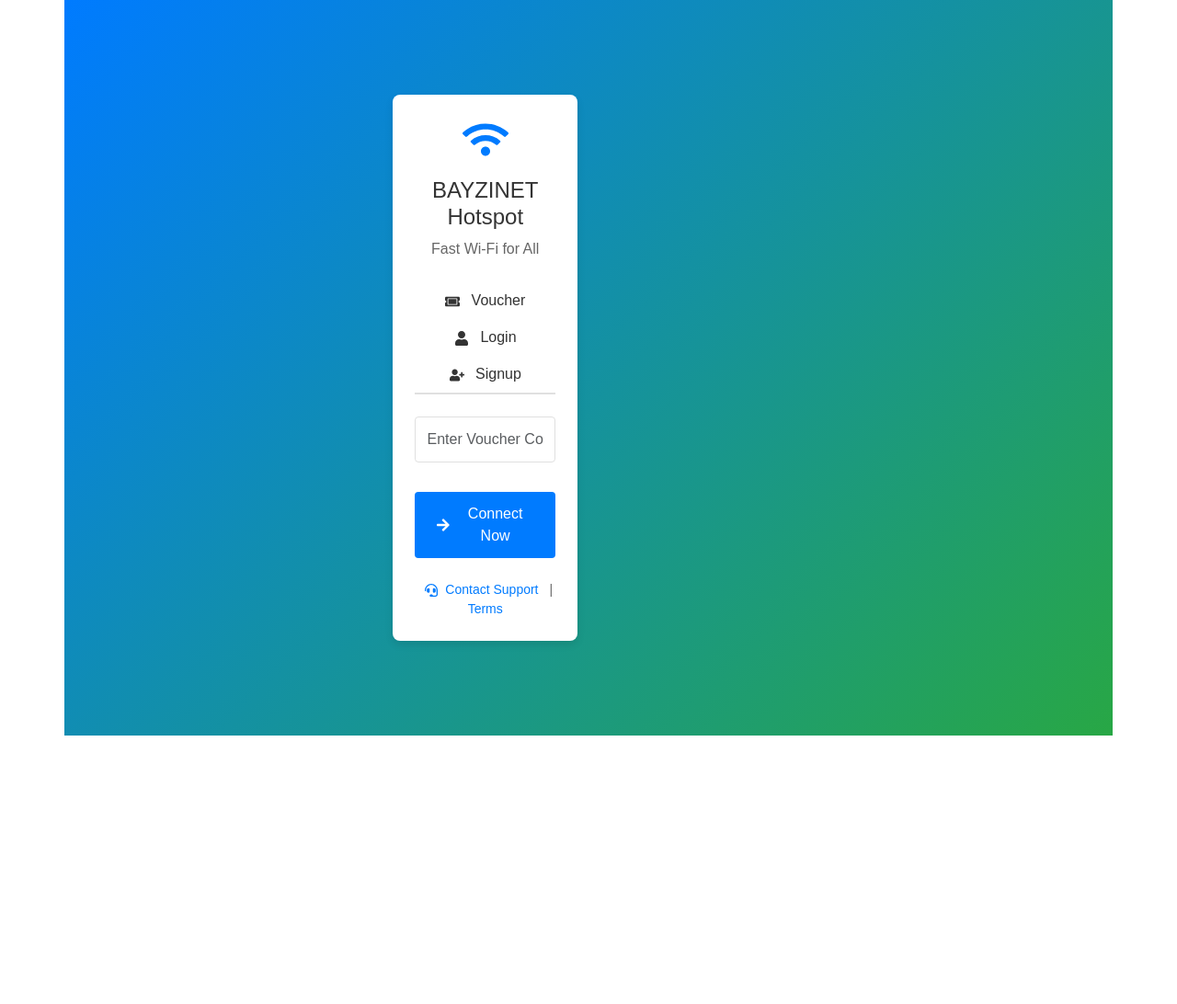
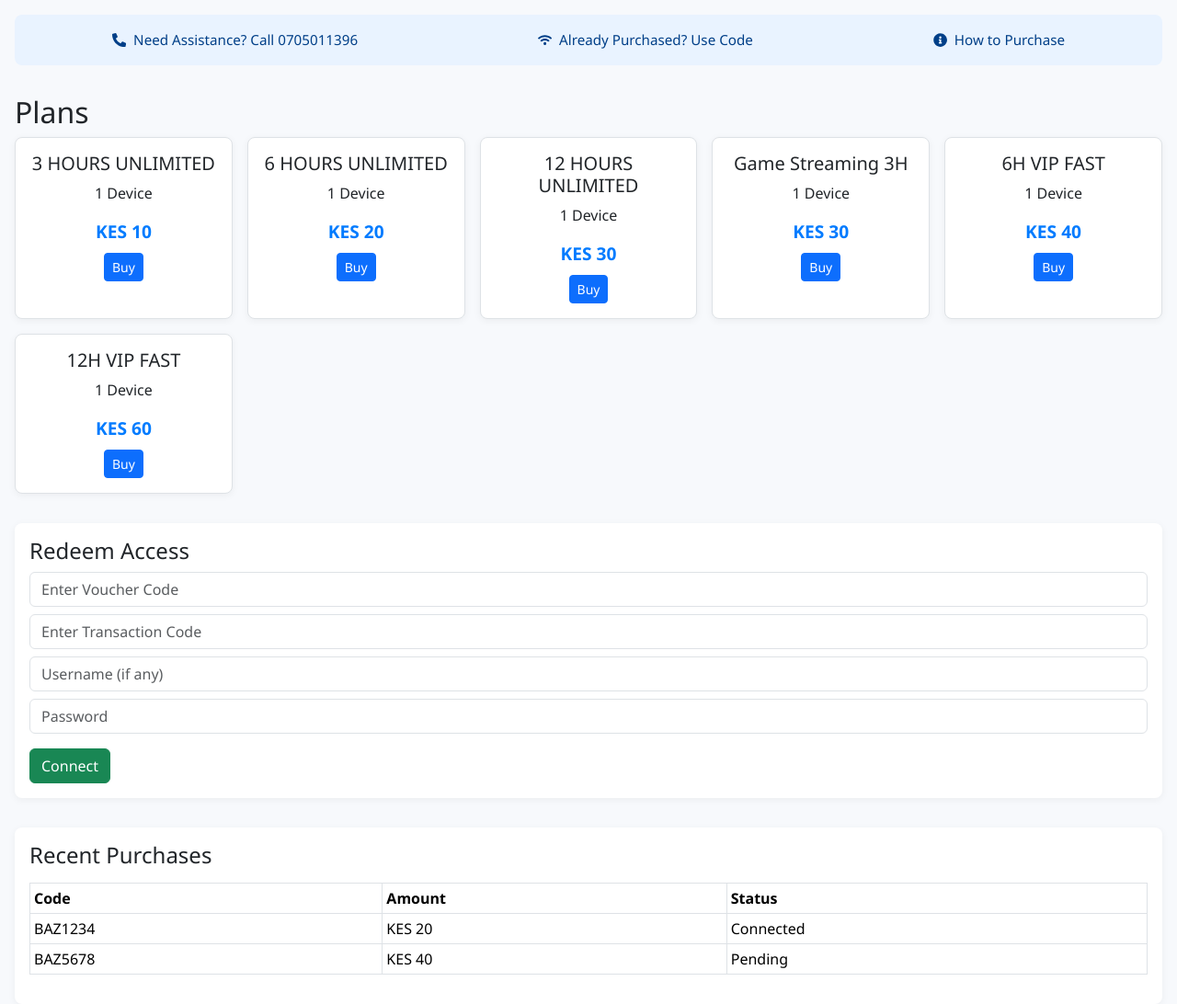
Before and after one commit to Ericadeshh/Bayzinet_Billing_System, a React (Vite) app in the folder billing_sys_frontend/: page / in a window 1280 px wide. Shown: the top 1092 px of the page at 92% size. Before the commit the page ends 800 px from the top, so only its background shows below. Built offline with nearby package versions, Linux system fonts and the light colour scheme.

Commit message:
UI update

```diff
--- a/billing_sys_frontend/src/App.tsx
+++ b/billing_sys_frontend/src/App.tsx
@@ -1,32 +1,15 @@
+import React from "react";
 import { BrowserRouter as Router, Routes, Route } from "react-router-dom";
-import { Suspense } from "react";
-import { FaSpinner } from "react-icons/fa";
-import LandingPage from "../src/components/LandingPage/LandingPage";
-import Dashboard from "../src/components/UserDashboard/UserDashboard";
-import AdminPanel from "../src/components/AdminPanel/AdminPanel";
-import Support from "../src/components/Support/Support";
-import styles from "./App.module.css";
+import Home from "./pages/Home/Home";
 
 const App: React.FC = () => {
   return (
-    <div className={styles.appContainer}>
-      <Router>
-        <Suspense
-          fallback={
-            <div className={styles.spinnerWrapper}>
-              <FaSpinner className={styles.spinner} />
-            </div>
-          }
-        >
-          <Routes>
-            <Route path="/" element={<LandingPage />} />
-            <Route path="/dashboard" element={<Dashboard />} />
-            <Route path="/admin/*" element={<AdminPanel />} />
-            <Route path="/support" element={<Support />} />
-          </Routes>
-        </Suspense>
-      </Router>
-    </div>
+    <Router>
+      <Routes>
+        <Route path="/" element={<Home />} />
+        {/* Future routes like /admin, /plans, /connect, etc. can go here */}
+      </Routes>
+    </Router>
   );
 };
 
--- a/billing_sys_frontend/src/components/PlanCard/PlanCard.module.css
+++ b/billing_sys_frontend/src/components/PlanCard/PlanCard.module.css
@@ -0,0 +1,14 @@
+.card {
+  background-color: #ffffff;
+  border: 1px solid #dee2e6;
+  border-radius: 8px;
+  padding: 1rem;
+  box-shadow: 0 2px 8px rgba(0, 0, 0, 0.05);
+  text-align: center;
+}
+
+.price {
+  font-size: 1.2rem;
+  color: #007bff;
+  font-weight: bold;
+}
--- a/billing_sys_frontend/src/components/PlanCard/PlanCard.tsx
+++ b/billing_sys_frontend/src/components/PlanCard/PlanCard.tsx
@@ -0,0 +1,21 @@
+import React from "react";
+import styles from "./PlanCard.module.css";
+
+interface PlanCardProps {
+  title: string;
+  price: string;
+  device: string;
+}
+
+const PlanCard: React.FC<PlanCardProps> = ({ title, price, device }) => {
+  return (
+    <div className={styles.card}>
+      <h5>{title}</h5>
+      <p>{device}</p>
+      <div className={styles.price}>{price}</div>
+      <button className="btn btn-primary btn-sm mt-2">Buy</button>
+    </div>
+  );
+};
+
+export default PlanCard;
--- a/billing_sys_frontend/src/components/QuickAccess/QuickAccess.module.css
+++ b/billing_sys_frontend/src/components/QuickAccess/QuickAccess.module.css
@@ -0,0 +1,18 @@
+.quickAccess {
+  display: flex;
+  flex-wrap: wrap;
+  gap: 1rem;
+  justify-content: space-around;
+  background-color: #e9f3ff;
+  padding: 1rem;
+  border-radius: 8px;
+}
+
+.item {
+  font-size: 0.95rem;
+  display: flex;
+  align-items: center;
+  gap: 0.5rem;
+  color: #003f88;
+  font-weight: 500;
+}
--- a/billing_sys_frontend/src/components/QuickAccess/QuickAccess.tsx
+++ b/billing_sys_frontend/src/components/QuickAccess/QuickAccess.tsx
@@ -0,0 +1,21 @@
+import React from "react";
+import styles from "./QuickAccess.module.css";
+import { FaPhoneAlt, FaInfoCircle, FaWifi } from "react-icons/fa";
+
+const QuickAccess: React.FC = () => {
+  return (
+    <div className={styles.quickAccess}>
+      <div className={styles.item}>
+        <FaPhoneAlt /> Need Assistance? Call 0705011396
+      </div>
+      <div className={styles.item}>
+        <FaWifi /> Already Purchased? Use Code
+      </div>
+      <div className={styles.item}>
+        <FaInfoCircle /> How to Purchase
+      </div>
+    </div>
+  );
+};
+
+export default QuickAccess;
--- /dev/null
+++ b/billing_sys_frontend/src/components/RecentPurchases/RecentPurchases.module.css
@@ -0,0 +1,7 @@
+.recentBox {
+  background-color: #ffffff;
+  padding: 1rem;
+  margin-top: 2rem;
+  border-radius: 8px;
+  box-shadow: 0 2px 8px rgba(0, 0, 0, 0.05);
+}
--- /dev/null
+++ b/billing_sys_frontend/src/components/RecentPurchases/RecentPurchases.tsx
@@ -0,0 +1,33 @@
+import React from "react";
+import styles from "./RecentPurchases.module.css";
+
+const RecentPurchases: React.FC = () => {
+  return (
+    <div className={styles.recentBox}>
+      <h4>Recent Purchases</h4>
+      <table className="table table-sm table-bordered mt-3">
+        <thead>
+          <tr>
+            <th>Code</th>
+            <th>Amount</th>
+            <th>Status</th>
+          </tr>
+        </thead>
+        <tbody>
+          <tr>
+            <td>BAZ1234</td>
+            <td>KES 20</td>
+            <td>Connected</td>
+          </tr>
+          <tr>
+            <td>BAZ5678</td>
+            <td>KES 40</td>
+            <td>Pending</td>
+          </tr>
+        </tbody>
+      </table>
+    </div>
+  );
+};
+
+export default RecentPurchases;
--- /dev/null
+++ b/billing_sys_frontend/src/components/VoucherSection/VoucherSection.module.css
@@ -0,0 +1,7 @@
+.voucherBox {
+  background-color: #fff;
+  padding: 1rem;
+  margin-top: 2rem;
+  border-radius: 8px;
+  box-shadow: 0 2px 8px rgba(0, 0, 0, 0.05);
+}
--- /dev/null
+++ b/billing_sys_frontend/src/components/VoucherSection/VoucherSection.tsx
@@ -0,0 +1,33 @@
+import React from "react";
+import styles from "./VoucherSection.module.css";
+
+const VoucherSection: React.FC = () => {
+  return (
+    <div className={styles.voucherBox}>
+      <h4>Redeem Access</h4>
+      <input
+        type="text"
+        className="form-control mb-2"
+        placeholder="Enter Voucher Code"
+      />
+      <input
+        type="text"
+        className="form-control mb-2"
+        placeholder="Enter Transaction Code"
+      />
+      <input
+        type="text"
+        className="form-control mb-2"
+        placeholder="Username (if any)"
+      />
+      <input
+        type="password"
+        className="form-control mb-3"
+        placeholder="Password"
+      />
+      <button className="btn btn-success">Connect</button>
+    </div>
+  );
+};
+
+export default VoucherSection;
--- a/billing_sys_frontend/src/pages/Home/Home.module.css
+++ b/billing_sys_frontend/src/pages/Home/Home.module.css
@@ -1,28 +1,15 @@
 .container {
-  min-height: 100vh;
-  background: #f5f5f5;
-  font-family: "Poppins", sans-serif;
+  padding: 1rem;
+  font-family: "Segoe UI", Tahoma, Geneva, Verdana, sans-serif;
+  background-color: #f7f9fc;
 }
 
-.spinnerWrapper {
-  display: flex;
-  justify-content: center;
-  align-items: center;
-  min-height: 100vh;
-  background: #f5f5f5;
+.planSection {
+  margin-top: 2rem;
 }
 
-.spinner {
-  font-size: 50px;
-  color: #007bff;
-  animation: spin 1s linear infinite;
+.planGrid {
+  display: grid;
+  grid-template-columns: repeat(auto-fit, minmax(220px, 1fr));
+  gap: 1rem;
 }
-
-@keyframes spin {
-  from {
-    transform: rotate(0deg);
-  }
-  to {
-    transform: rotate(360deg);
-  }
-}
```
Also changed, not shown: billing_sys_frontend/src/pages/Home/Home.tsx (+5 -5 lines).
